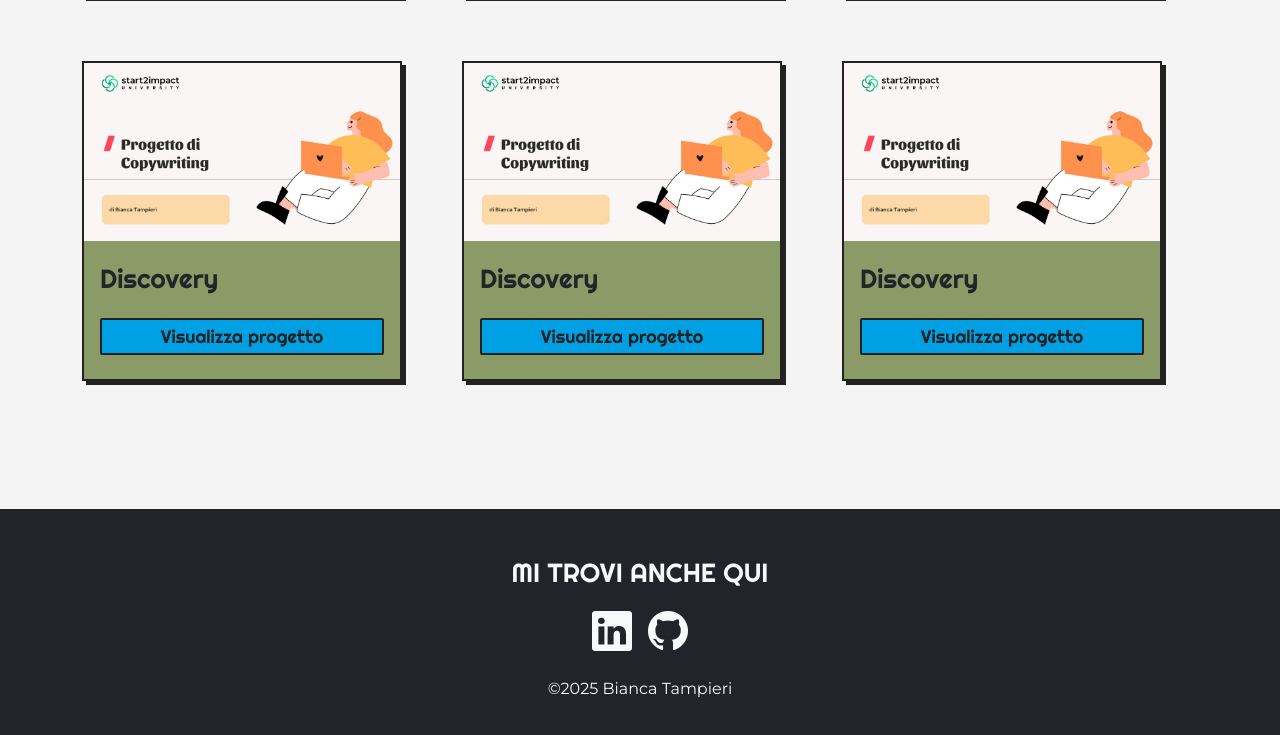
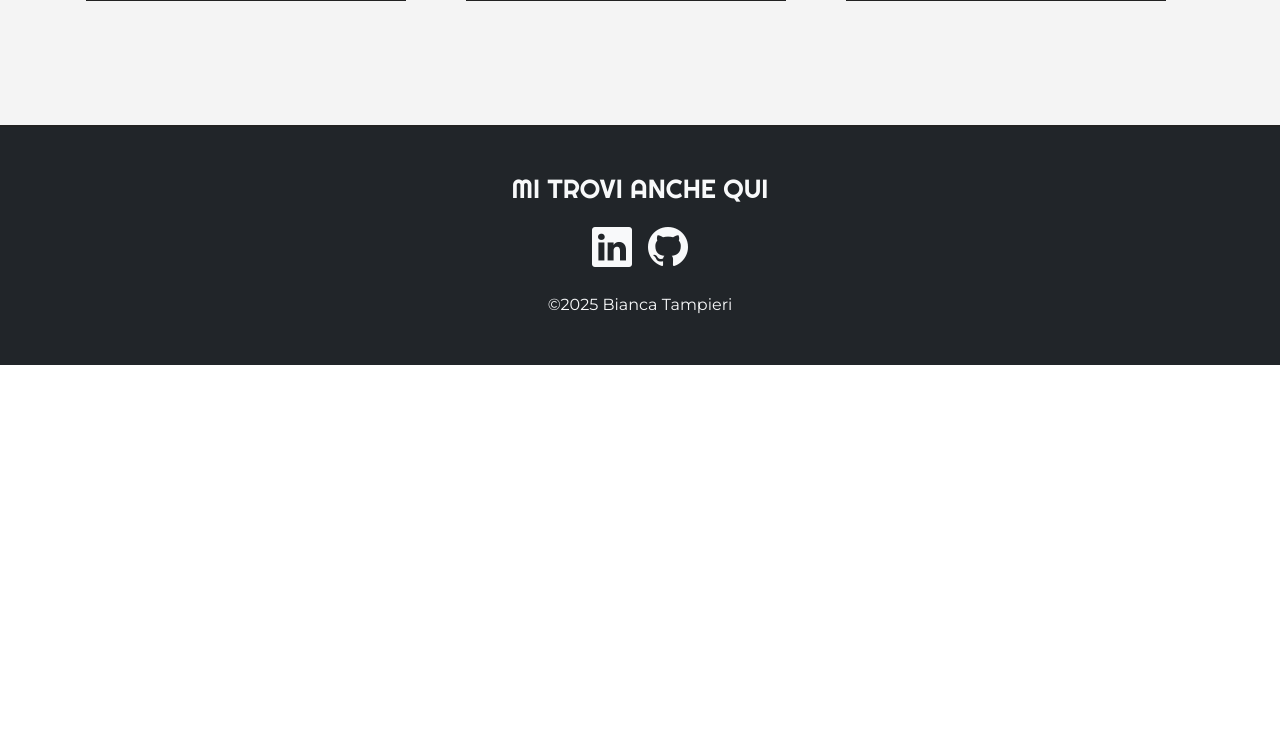
Before and after one commit to biancatampieri/My-website, a website: page index.html in a window 1280 px wide. Shown: the part 1944-2679 px from the top of the page. After the commit the page ends 2309 px from the top, so only its background shows below. Drawn offline with nearby package versions, Linux system fonts and the light colour scheme; files whose address does not match are found by name.

Commit message:
Remove duplicate project cards from the projects section in index.html

```diff
--- a/index.html
+++ b/index.html
@@ -176,35 +176,7 @@
           </div>
         </div>
 
-              <div class="col-12 col-sm-6 col-lg-4">
-        <div class="card custom-card">
-          <img src="assets/img/Copertina Copywriting.jpg" class="card-img-top" alt="Anteprima progetto 2">
-           <div class="card-body">
-              <h5 class="card-title">Discovery</h5>
-              <a href="#" class="btn btn-secondary-sm">Visualizza progetto</a>
-            </div>
-          </div>
-        </div>
 
-              <div class="col-12 col-sm-6 col-lg-4">
-        <div class="card custom-card">
-          <img src="assets/img/Copertina Copywriting.jpg" class="card-img-top" alt="Anteprima progetto 2">
-           <div class="card-body">
-              <h5 class="card-title">Discovery</h5>
-              <a href="#" class="btn btn-secondary-sm">Visualizza progetto</a>
-            </div>
-          </div>
-        </div>
-
-              <div class="col-12 col-sm-6 col-lg-4">
-        <div class="card custom-card">
-          <img src="assets/img/Copertina Copywriting.jpg" class="card-img-top" alt="Anteprima progetto 2">
-           <div class="card-body">
-              <h5 class="card-title">Discovery</h5>
-              <a href="#" class="btn btn-secondary-sm">Visualizza progetto</a>
-            </div>
-          </div>
-        </div>
 
     </div>
   </div>
```
